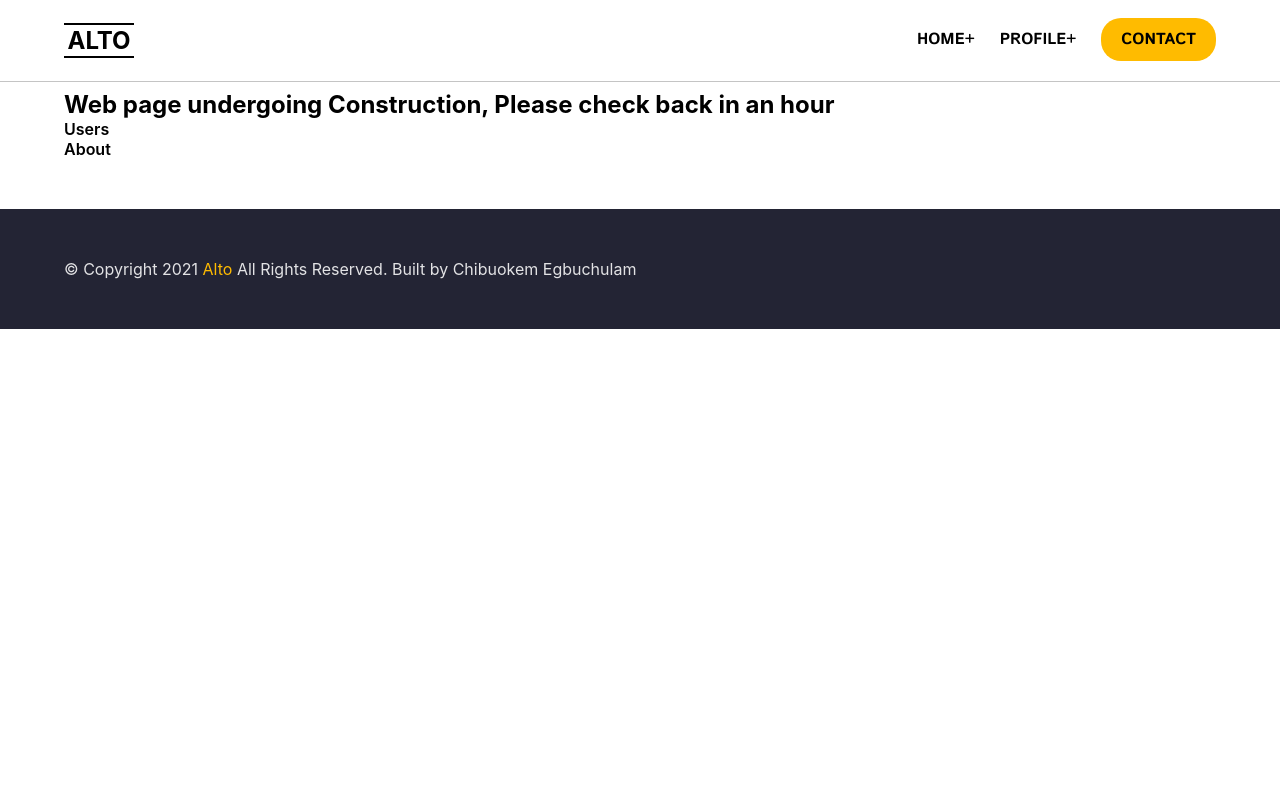
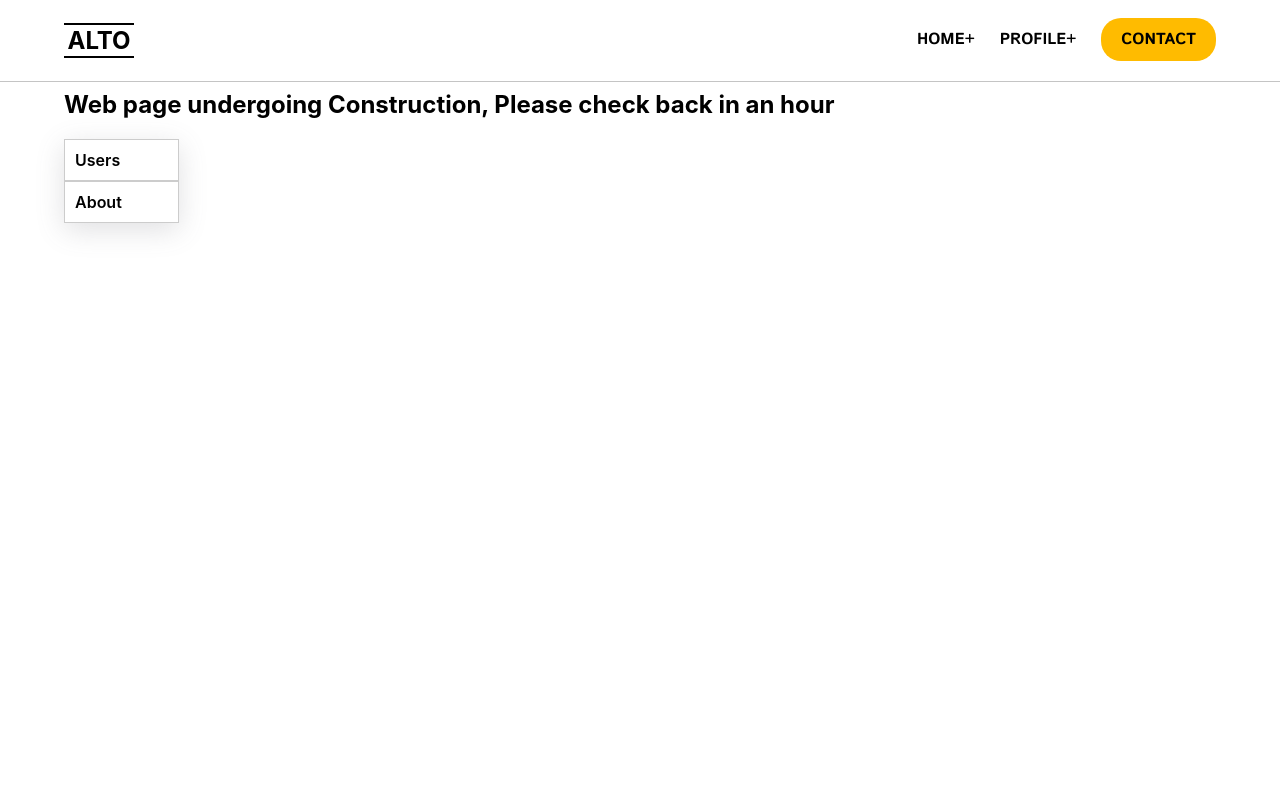
Before and after one commit to ebokes/altschool-assignment2, a React (Vite) app: page /profile in a window 1280 px wide. Shown: the top 800 px of the page. Built offline with nearby package versions, Linux system fonts and the light colour scheme.

Commit message:
style: style profile page

```diff
--- a/src/App.jsx
+++ b/src/App.jsx
@@ -11,12 +11,14 @@ import { Route, Routes } from "react-router-dom";
 import Profile from "./pages/Profile";
 import ErrorPage from "./pages/Error/ErrorPage";
 import ErrorBoundary from "./pages/Error/ErrorBoundary";
+import About from "./pages/About";
 
 function App() {
   const theme = {
     color: {
       primary: "#ffbb00",
       secondary: "#232434",
+      border: "#ccc",
       black: "#000",
       white: "#fff",
       transparent: "transparent",
@@ -40,6 +42,7 @@ function App() {
             <Route path="/" element={<Home />} />
             <Route path="/profile" element={<Profile />}>
               <Route path="users" element={<Users />} />
+              <Route path="about" element={<About />} />
             </Route>
             <Route path="/contact" element={<Contact />} />
             <Route path="*" element={<ErrorPage />} />
--- a/src/GlobalStyles.js
+++ b/src/GlobalStyles.js
@@ -6,7 +6,7 @@ export const GlobalStyles = createGlobalStyle`
     padding: 0;
     box-sizing: border-box;
     font-family: Inter, Avenir, Helvetica, Arial, sans-serif;
-    color: rgba(255, 255, 255, 0.87);
+    /* color: rgba(255, 255, 255, 0.87); */
   /* background-color: #242424; */
 }
 
@@ -18,7 +18,7 @@ html{
         font-size: 60%;
     }
 
-    @media screen and (max-width: ${({ theme }) => theme.screens.md}){
+    /* @media screen and (max-width: ${({ theme }) => theme.screens.md}){
         font-size: 58%;
     }
 
@@ -27,7 +27,7 @@ html{
     }
     @media screen and (max-width: 340px){
         font-size: 50%;
-    }
+    } */
 }
 
 body{
--- a/src/components/Footer/styles.jsx
+++ b/src/components/Footer/styles.jsx
@@ -2,6 +2,7 @@ import styled from "styled-components";
 
 export const FooterContainer = styled.footer`
   background-color: ${({ theme }) => theme.color.secondary};
+  color: ${({ theme }) => theme.color.white};
   width: 100%;
   padding: 5rem 0 5rem 0;
   overflow: hidden;
--- /dev/null
+++ b/src/pages/About/index.jsx
@@ -0,0 +1,45 @@
+import React from "react";
+import {
+  AboutContainer,
+  Body,
+  Col1,
+  Col2,
+  MainHeading,
+  Row,
+  SubHeading,
+} from "./styles";
+import abc from "../../assets/abc.png";
+
+const About = () => {
+  return (
+    <AboutContainer>
+      <MainHeading>About Us</MainHeading>
+      <Row>
+        <Col2>
+          <img src={abc} alt="" />
+        </Col2>
+        <Col1>
+          <SubHeading>
+            <h3>// WE ARE BESOFT</h3>
+            <h1>We Are Trusted</h1>
+            <h2>36+ Countries Worldwide</h2>
+          </SubHeading>
+          <Body>
+            <p>
+              Appropriately morph premium functionalities whereas user-centric
+              relatio Efficiently productivate resource sucking communities
+              after team building web-readiness. Seamlessly plagiarize
+              open-source.
+            </p>
+            <p>
+              Great team of more than 450 more skilled engineers team in world.
+            </p>
+            <p>We help you to elevate motion have an hour the market.</p>
+          </Body>
+        </Col1>
+      </Row>
+    </AboutContainer>
+  );
+};
+
+export default About;
--- /dev/null
+++ b/src/pages/About/styles.jsx
@@ -0,0 +1,56 @@
+import styled from "styled-components";
+
+export const AboutContainer = styled.section`
+  width: 95%;
+  display: flex;
+  flex-direction: column;
+  align-items: center;
+  margin: 0 auto;
+
+  h1 {
+    font-size: 4rem;
+  }
+  h3 {
+    color: ${({ theme }) => theme.color.primary};
+  }
+  h2 {
+    font-size: 2.7rem;
+  }
+`;
+export const MainHeading = styled.h1`
+  font-size: 3.5rem;
+  display: inline-block;
+  margin: 3rem 0;
+`;
+export const SubHeading = styled.div`
+  margin-top: 4rem;
+`;
+export const Row = styled.div`
+  display: flex;
+  width: 100%;
+  gap: 2rem;
+  align-items: center;
+
+  @media screen and (max-width: ${({ theme }) => theme.screens.md}) {
+    flex-direction: column;
+  }
+`;
+export const Col1 = styled.div`
+  width: 50%;
+
+  @media screen and (max-width: ${({ theme }) => theme.screens.md}) {
+    width: 100%;
+  }
+`;
+export const Col2 = styled.div`
+  width: 50%;
+
+  @media screen and (max-width: ${({ theme }) => theme.screens.md}) {
+    width: 70%;
+  }
+
+  img {
+    max-width: 100%;
+  }
+`;
+export const Body = styled.div``;
--- a/src/pages/Contact/index.jsx
+++ b/src/pages/Contact/index.jsx
@@ -20,37 +20,14 @@ const Contact = () => {
           </Heading>
           <form>
             <InputWrapper>
-              <input
-                placeholder="Name"
-                name="name"
-                type="text"
-                required
-                //   value={formInfo[name]}
-                //   onChange={onChange}
-              />
-              <input
-                placeholder="Email"
-                name="email"
-                type="email"
-                required
-                //   value={formInfo[name]}
-                //   onChange={onChange}
-              />
-              <input
-                placeholder="Phone"
-                name="phone"
-                type="phone"
-                required
-                //   value={formInfo[name]}
-                //   onChange={onChange}
-              />
+              <input placeholder="Name" name="name" type="text" required />
+              <input placeholder="Email" name="email" type="email" required />
+              <input placeholder="Phone" name="phone" type="phone" required />
               <input
                 placeholder="Website"
                 name="website"
                 type="text"
                 required
-                //   value={formInfo[input.name]}
-                //   onChange={onChange}
               />
             </InputWrapper>
             <MessageStyle>
--- a/src/pages/Contact/styles.jsx
+++ b/src/pages/Contact/styles.jsx
@@ -15,6 +15,8 @@ export const Heading = styled.div`
   align-items: center;
   flex-direction: column;
   margin-bottom: 3rem;
+  color: ${({ theme }) => theme.color.white};
+  font-size: 3rem;
 `;
 export const InputWrapper = styled.div`
   display: flex;
@@ -42,6 +44,17 @@ export const InputWrapper = styled.div`
       font-size: 1.6rem;
       font-weight: 500;
     }
+    /*
+    &:-webkit-autofill,
+    &:-webkit-autofill:hover,
+    &:-webkit-autofill:focus,
+    &:-webkit-autofill:active {
+      -webkit-box-shadow: 0 0 0 30px #ffffff33 inset !important;
+      box-shadow: 0 0 0 30px #ffffff33 inset !important;
+    }
+    &:-webkit-autofill {
+      -webkit-text-fill-color: #fff !important;
+    } */
   }
 `;
 export const MessageStyle = styled.div`
--- a/src/pages/Profile/index.jsx
+++ b/src/pages/Profile/index.jsx
@@ -1,27 +1,47 @@
-import React from "react";
+import React, { useState } from "react";
 import { Outlet } from "react-router-dom";
 import { Container, Section } from "../../components/reuseable";
-import { ProfileContainer, ProfileLinks } from "./styles";
+import {
+  Output,
+  ProfileContainer,
+  ProfileLinks,
+  ProfileWrapper,
+  SideBar,
+} from "./styles";
 
 const Profile = () => {
+  const [show, setShow] = useState(false);
+  const handleShow = () => setShow(true);
   return (
     <Section>
       <Container>
-        <ProfileContainer>
+        <ProfileWrapper>
           <h2>
             Web page undergoing Construction, Please check back in an hour
           </h2>
-          <ul>
-            <li>
-              <ProfileLinks to="/users">Users</ProfileLinks>
-            </li>
-            <li>
-              <ProfileLinks to="/about">About</ProfileLinks>
-            </li>
-          </ul>
-        </ProfileContainer>
+          <ProfileContainer>
+            <SideBar>
+              <li>
+                <ProfileLinks onClick={handleShow} to="/profile/users">
+                  Users
+                </ProfileLinks>
+              </li>
+              <li>
+                <ProfileLinks onClick={handleShow} to="/profile/about">
+                  About
+                </ProfileLinks>
+              </li>
+            </SideBar>
+            {show && (
+              <Output>
+                <div>
+                  <Outlet />
+                </div>
+              </Output>
+            )}
+          </ProfileContainer>
+        </ProfileWrapper>
       </Container>
-      <Outlet />
     </Section>
   );
 };
--- a/src/pages/Profile/styles.jsx
+++ b/src/pages/Profile/styles.jsx
@@ -1,14 +1,59 @@
 import { NavLink } from "react-router-dom";
 import styled from "styled-components";
 
+export const ProfileWrapper = styled.div`
+  height: 90vh;
+`;
 export const ProfileContainer = styled.div`
   color: ${({ theme }) => theme.color.black};
+  display: flex;
+  margin-top: 2rem;
+  width: 100%;
+  gap: 2rem;
+  align-items: flex-start;
+
+  @media screen and (max-width: ${({ theme }) => theme.screens.md}) {
+    width: 100%;
+    flex-direction: column;
+  }
 
   h2 {
     color: ${({ theme }) => theme.color.black};
+    margin-bottom: 3rem;
   }
 `;
+
+export const SideBar = styled.ul`
+  width: 10%;
+  /* border: 1px solid ${({ theme }) => theme.color.border}; */
+  /* padding: 2rem; */
+  box-shadow: rgba(100, 100, 111, 0.2) 0px 7px 29px 0px;
+
+  @media screen and (max-width: ${({ theme }) => theme.screens.md}) {
+    width: 100%;
+    display: flex;
+  }
+
+  li {
+    border: 1px solid ${({ theme }) => theme.color.border};
+    padding: 1rem;
+  }
+`;
+
 export const ProfileLinks = styled(NavLink)`
   color: #000;
   font-weight: 600;
 `;
+
+export const Output = styled.div`
+  /* border: 2px solid ${({ theme }) => theme.color.border}; */
+  width: 90%;
+  height: 80vh;
+  overflow-y: scroll;
+
+  box-shadow: rgba(100, 100, 111, 0.2) 0px 7px 29px 0px;
+
+  @media screen and (max-width: ${({ theme }) => theme.screens.md}) {
+    width: 100%;
+  }
+`;
```
Also changed, not shown: src/assets/abc.png (added).
